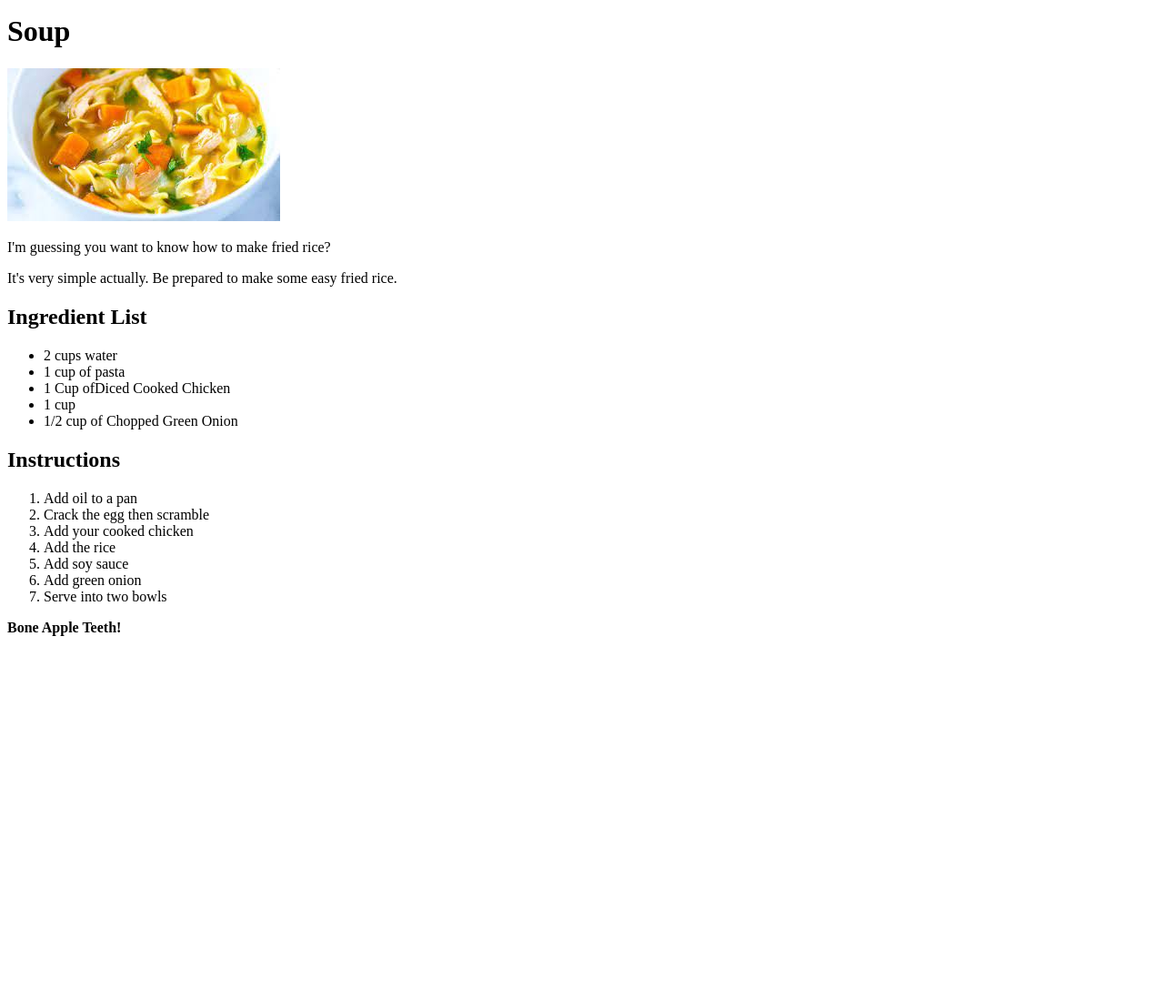
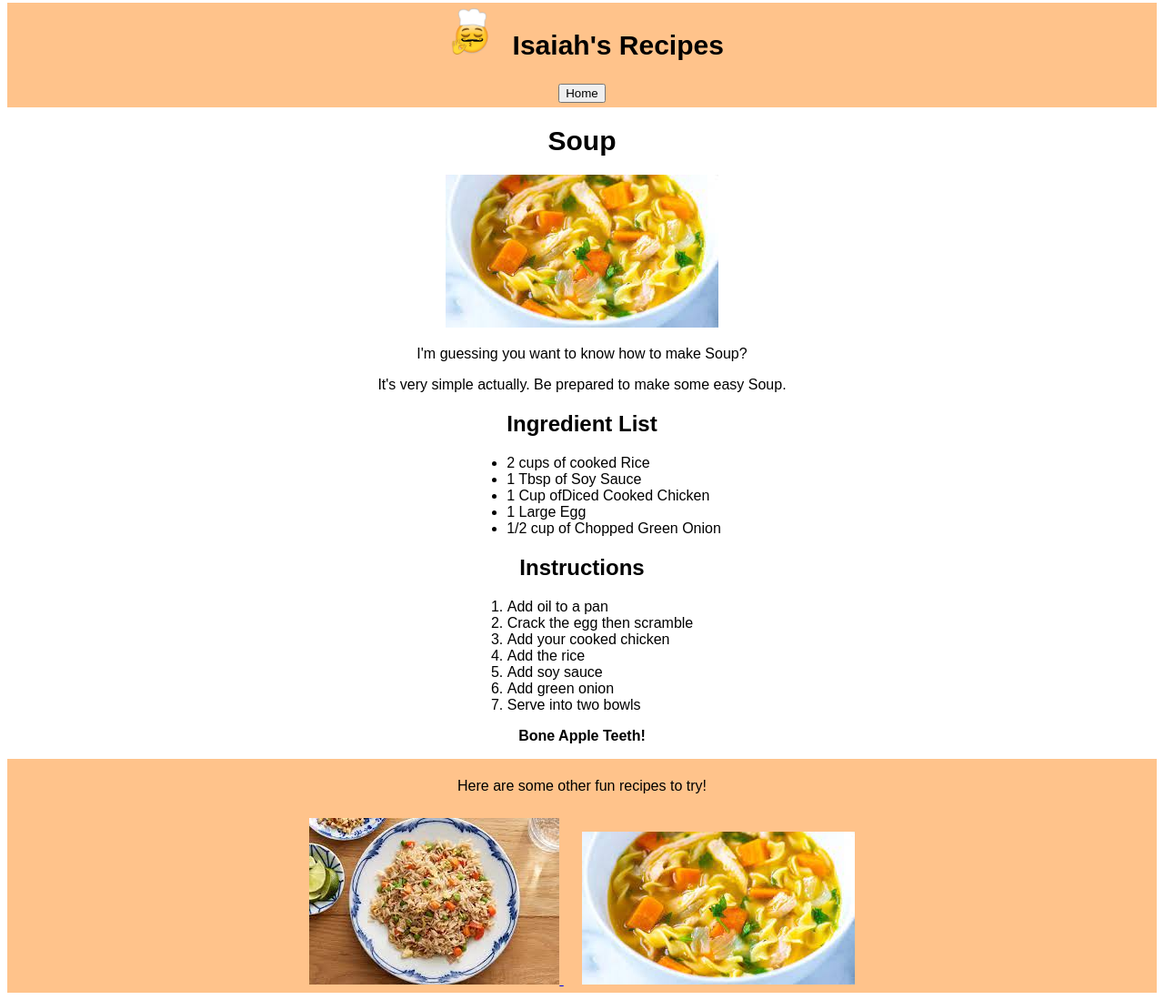
Before and after one commit to Isaiahdaiz/odin-recipes, a plain HTML site: page recipes/soup.html in a window 1280 px wide. Shown: the part 5-1104 px from the top of the page at 91% size. Before the commit the page ends 800 px from the top, so only its background shows below. Drawn offline with Linux system fonts and the light colour scheme.

Commit message:
Updated Recipe Wepages with some style
Created style.css for recipe webpages.
Added recipe list within recpie pages for easy navigation and
recommendation.

Isaiah Daiz

```diff
--- a/recipes/soup.html
+++ b/recipes/soup.html
@@ -3,18 +3,30 @@
     <meta charset="UTF-8">
     <head>
         <title>Soup</title>
+        <link rel="stylesheet" href="style.css">
     </head>
     <body>
+
+        <!-- Top Banner -->
+        <section class="header">
+            <div>
+                <img src="../images/chefsKiss.png" style="width: 75px; height: auto;">
+                <h1 style="display: inline-block;">Isaiah's Recipes</h1>
+            </div>
+            <a href="../index.html"><button>Home</button></a>
+        </section>
+
+        <!-- Content -->
         <h1>Soup</h1>
         <img src="../images/soup.jpeg">
-        <p>I'm guessing you want to know how to make fried rice?</p>
-        <p>It's very simple actually. Be prepared to make some easy fried rice.</p>
+        <p>I'm guessing you want to know how to make Soup?</p>
+        <p>It's very simple actually. Be prepared to make some easy Soup.</p>
         <h2>Ingredient List</h2>
         <ul>
-            <li>2 cups water</li>
-            <li>1 cup of pasta</li>
+            <li>2 cups of cooked Rice</li>
+            <li>1 Tbsp of Soy Sauce</li>
             <li>1 Cup ofDiced Cooked Chicken</li>
-            <li>1 cup </li>
+            <li>1 Large Egg</li>
             <li>1/2 cup of Chopped Green Onion</li>
         </ul>
         <h2>Instructions</h2>
@@ -28,5 +40,20 @@
             <li>Serve into two bowls</li>
         </ol>
         <p><strong>Bone Apple Teeth!</strong></p>
+
+        <!-- Recipes List -->
+        <div class="recipes">
+            <p style="text-align: center;">Here are some other fun recipes to try!</p>
+            <div class="recipes"></div>
+                <div class="thumbnail">
+                    <a href="../recipes/friedrice.html">
+                    <img src="../images/fried_rice.jpeg" alt="friedRiceLogo">
+                </div>
+                <div class="thumbnail">
+                    <a href="../recipes/soup.html">
+                    <img src="../images/soup.jpeg" alt="soupLogo">
+                </div>
+            </div>
+        </div>
     </body>
 </html>
--- /dev/null
+++ b/recipes/style.css
@@ -0,0 +1,48 @@
+* {
+    font-family: Arial, Helvetica, sans-serif;
+    text-align: center;
+}
+
+.header {
+    width: 100%;
+    padding: 5px 0;
+    text-align: center;
+    background: rgb(255, 195, 139);
+    color: black;
+}
+.recipes {
+    width: 100%;
+    padding: 5px 0;
+    text-align: center;
+    background: rgb(255, 195, 139);
+    color: black;
+}
+
+h1 {
+    color:black;
+    font-size: 30px;
+}
+
+.thumbnail {
+    display: inline;
+    height: 75px;
+    width: auto;
+    padding: 10px;
+}
+
+
+ul,
+ol {
+    display: table;
+    margin-left: auto;
+    margin-right: auto;
+    text-align: center;
+}
+
+li{
+    text-align: left;
+}
+
+ul li {
+    margin-left:30px;
+}
```
Also changed, not shown: index.html (+8 -2 lines), recipes/friedrice.html (+27 -0 lines), images/chefsKiss.png (added), 1 other file.
